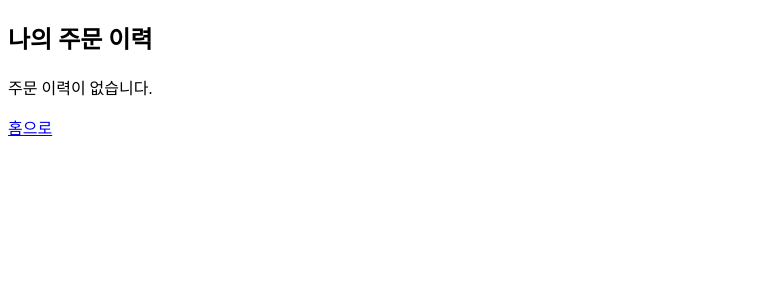
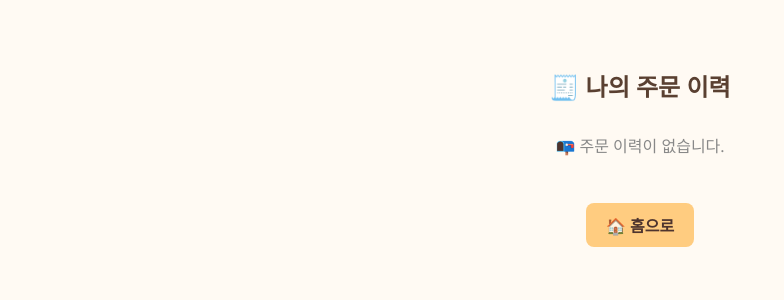
Before and after one commit to carrot0217/Betifulstore-app, a Flask app: template templates/orders.html in a window 1280 px wide. Shown: the top 300 px of the page, without its empty margins (0-784 px from the left). Run offline with Flask 3, Linux system fonts and the light colour scheme; the template is opened without the code that fills it, so the values that code supplies are empty.

Commit message:
Update orders.html

```diff
--- a/templates/orders.html
+++ b/templates/orders.html
@@ -1,8 +1,56 @@
 <!DOCTYPE html>
 <html lang="ko">
-<head><meta charset="UTF-8"><title>주문 이력</title></head>
+<head>
+  <meta charset="UTF-8">
+  <title>🧾 나의 주문 이력</title>
+  <meta name="viewport" content="width=device-width, initial-scale=1">
+  <style>
+    body {
+      font-family: 'Segoe UI', sans-serif;
+      background-color: #fffaf3;
+      text-align: center;
+      padding: 40px;
+      color: #4e342e;
+    }
+    h2 {
+      color: #5a4031;
+      margin-bottom: 30px;
+    }
+    ul {
+      list-style: none;
+      padding: 0;
+      margin: 20px auto;
+      max-width: 500px;
+    }
+    li {
+      background-color: #fff;
+      margin: 10px 0;
+      padding: 12px 20px;
+      border-radius: 10px;
+      box-shadow: 0 3px 8px rgba(0,0,0,0.06);
+      text-align: left;
+    }
+    p {
+      color: #888;
+    }
+    a {
+      display: inline-block;
+      margin-top: 30px;
+      padding: 10px 20px;
+      background-color: #ffcc80;
+      border-radius: 8px;
+      text-decoration: none;
+      color: #4e342e;
+      font-weight: bold;
+    }
+    a:hover {
+      background-color: #ffb74d;
+    }
+  </style>
+</head>
 <body>
-  <h2>나의 주문 이력</h2>
+  <h2>🧾 나의 주문 이력</h2>
+
   {% if orders %}
     <ul>
     {% for order in orders %}
@@ -10,8 +58,9 @@
     {% endfor %}
     </ul>
   {% else %}
-    <p>주문 이력이 없습니다.</p>
+    <p>📭 주문 이력이 없습니다.</p>
   {% endif %}
-  <a href="/user/home">홈으로</a>
+
+  <a href="/user/home">🏠 홈으로</a>
 </body>
 </html>
```
